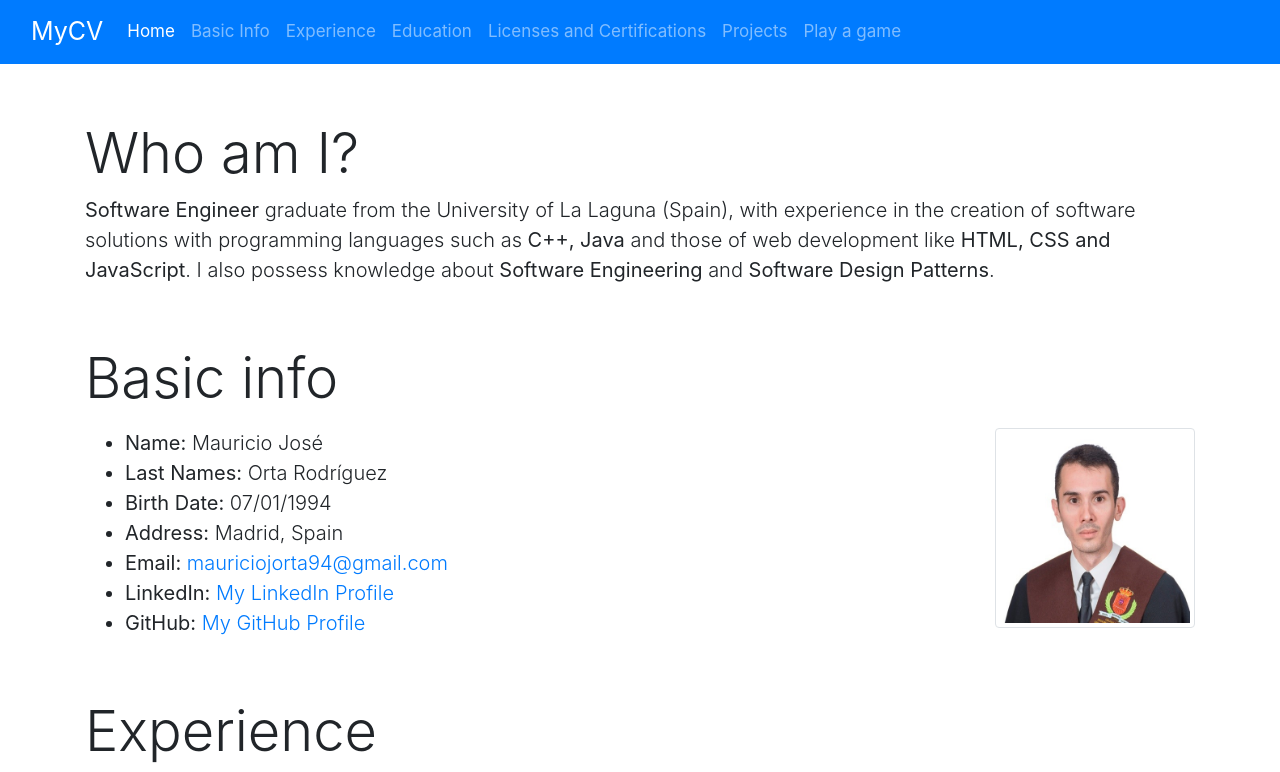
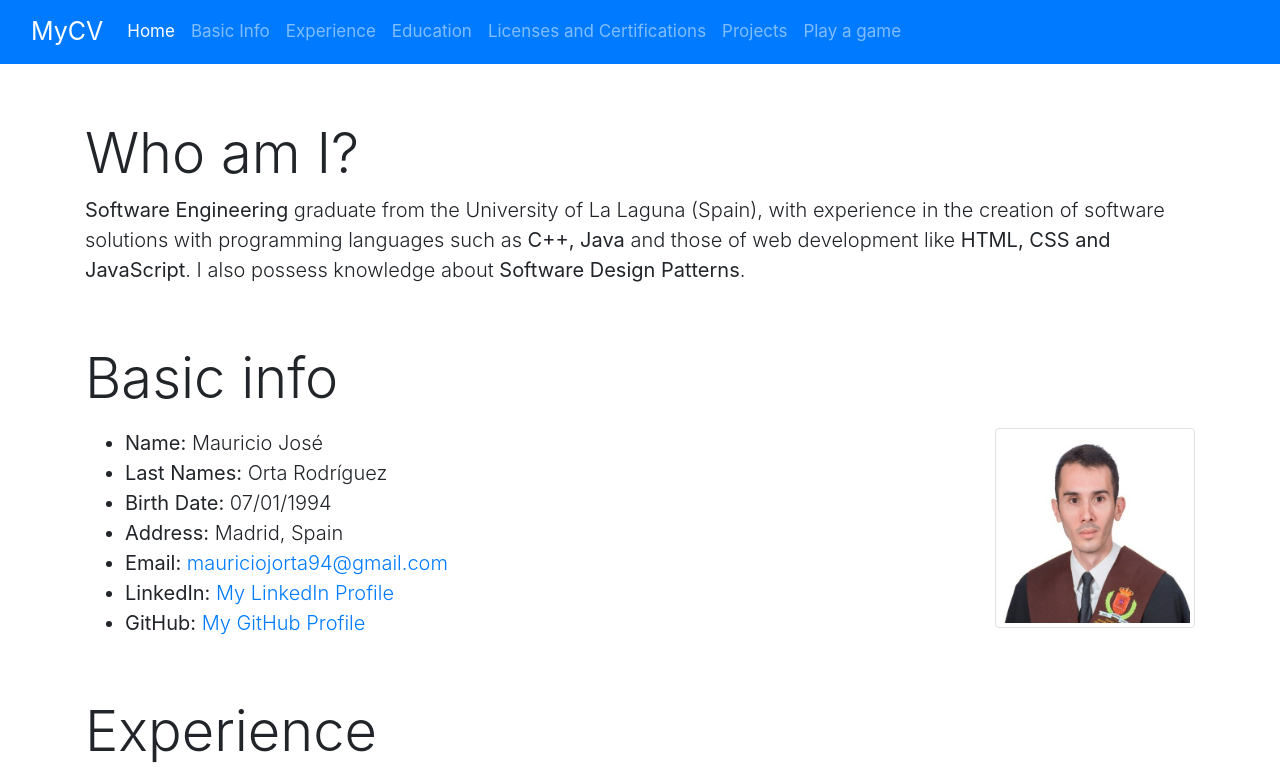
Before and after one commit to mauriciojorta/myCvSite, a React (Create React App) app: page /#/ in a window 1280 px wide. Shown: the top 772 px of the page. Built offline with nearby package versions, Linux system fonts and the light colour scheme.

Commit message:
Some mistakes in the introduction fixed

```diff
--- a/src/components/cv_sections/Introduction.js
+++ b/src/components/cv_sections/Introduction.js
@@ -5,12 +5,11 @@ export default function Introduction() {
     <div id="introductionSection">
       <h1 className="display-4 mb-2">Who am I?</h1>
       <p className="lead">
-        <b>Software Engineer</b> graduate from the University of La Laguna
+        <b>Software Engineering</b> graduate from the University of La Laguna
         (Spain), with experience in the creation of software solutions with
         programming languages such as <b>C++, Java</b> and those of web
         development like <b>HTML, CSS and JavaScript</b>. I also possess
-        knowledge about <b>Software Engineering</b> and{' '}
-        <b>Software Design Patterns</b>.
+        knowledge about <b>Software Design Patterns</b>.
       </p>
     </div>
   );
```
